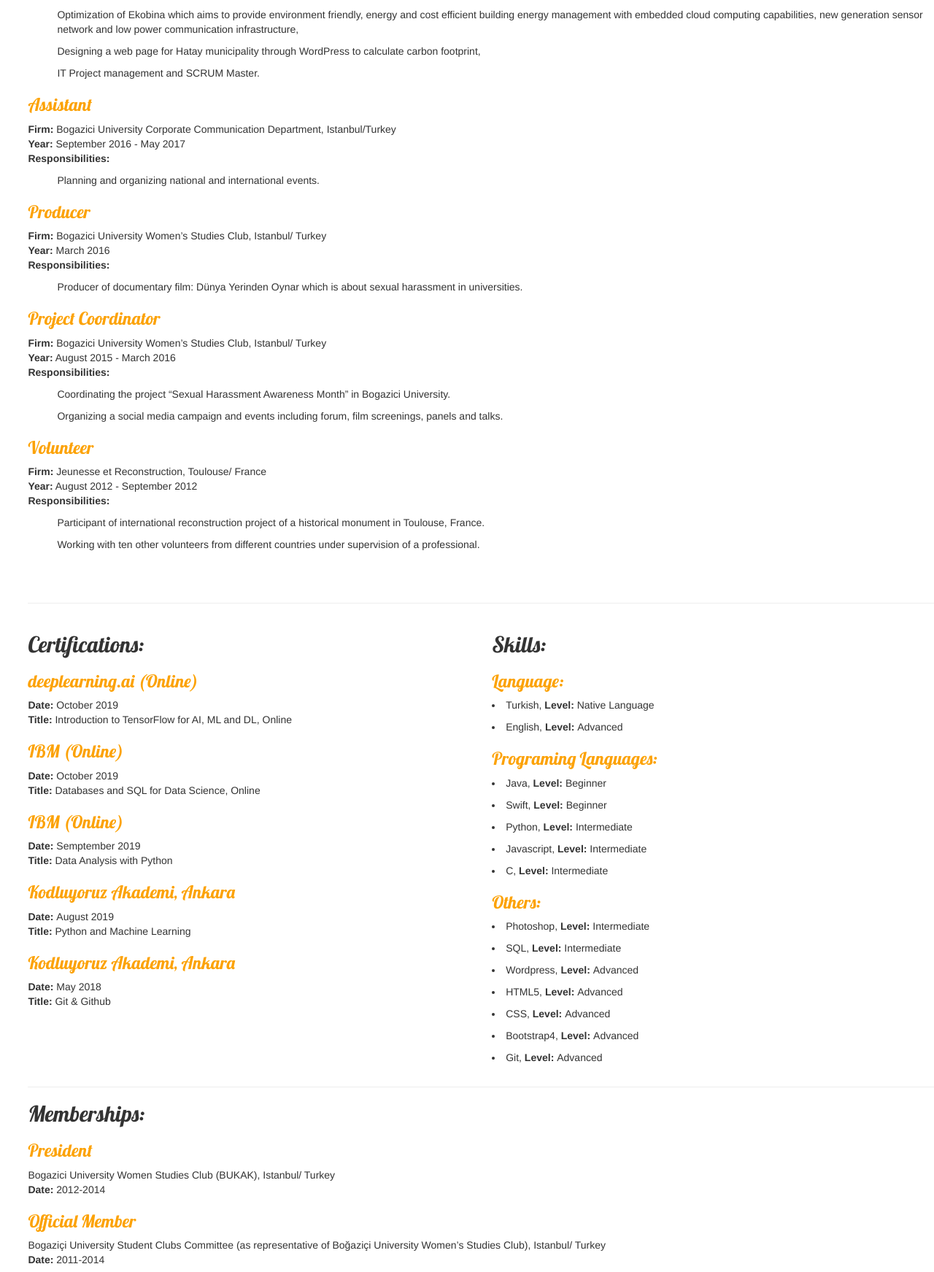
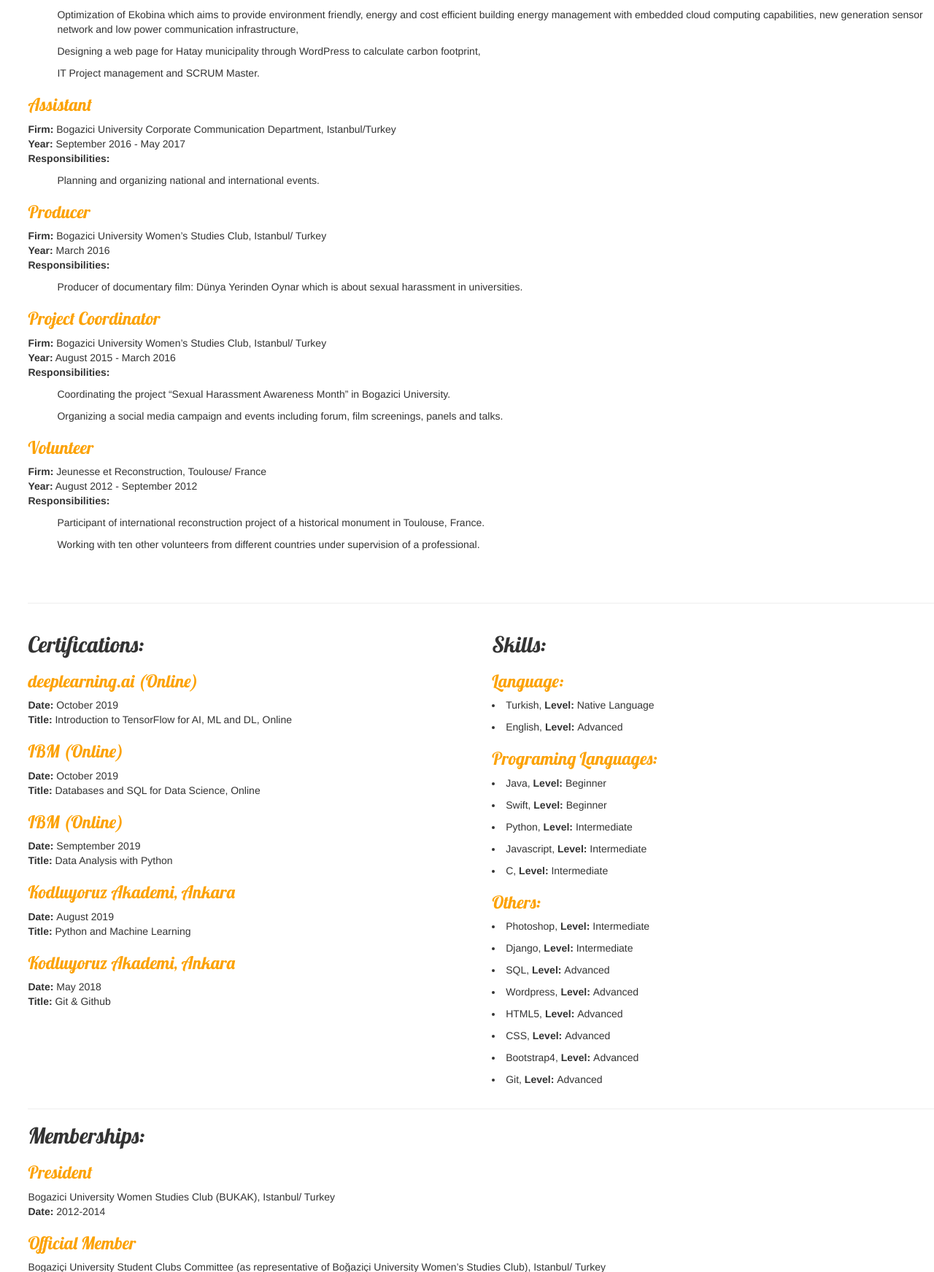
Before and after one commit to meltemkenis/django, a Django app: page / in a window 1280 px wide. Shown: the part 810-2553 px from the top of the page at 73% size. Run offline with Django 3.2, Linux system fonts and the light colour scheme; data comes from the database, SQL or seed files in the repository; some libraries are stand-ins or nearby versions.

Commit message:
Change on HTML pages

```diff
--- a/blog/templates/blog/post_list.html
+++ b/blog/templates/blog/post_list.html
@@ -138,7 +138,8 @@
 
         		<h3>Others:</h3>
         		<li>Photoshop, <b>Level: </b>Intermediate</p></li>
-        		<li>SQL, <b>Level: </b>Intermediate</p></li>
+        		<li>Django, <b>Level: </b>Intermediate</p></li>
+                <li>SQL, <b>Level: </b>Advanced</p></li>
         		<li>Wordpress, <b>Level: </b>Advanced</p></li>
         		<li>HTML5, <b>Level: </b>Advanced</p></li>
         		<li>CSS, <b>Level: </b>Advanced</p></li>
```
Also changed, not shown: 3 other files.
